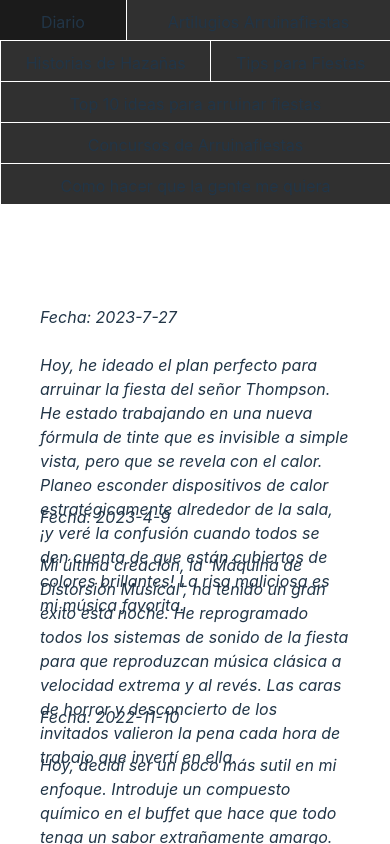
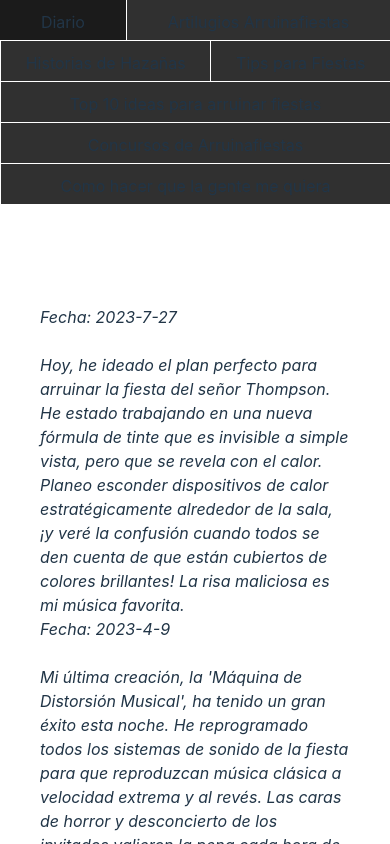
Before and after one commit to e-CORS/scientific-madness, a Vue app: page / in a window 390 px wide. Shown: the top 844 px of the page. Built offline with nearby package versions, Linux system fonts and the light colour scheme.

Commit message:
fix: entries height for responsiveness

```diff
--- a/src/components/Diary.vue
+++ b/src/components/Diary.vue
@@ -45,7 +45,6 @@ const diary = ref([
 }
 .diary-entry {
   flex-grow: 1;
-  height: 200px;
   display: flex;
   flex-direction: column;
   justify-content: flex-start;
```
